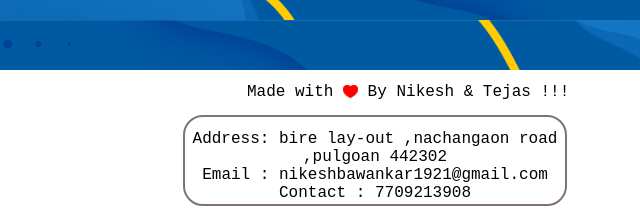
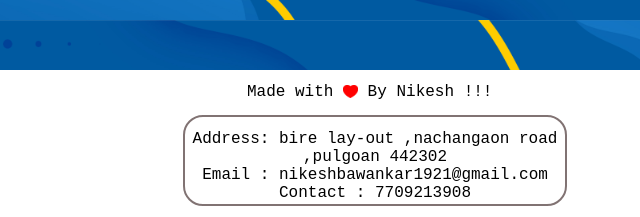
Before and after one commit to NikeshBawankar1921/GAMe.github.io, a plain HTML site: page index.html in a window 1280 px wide. Shown: the part 780-997 px from the top of the page, 265-905 px from the left. Drawn offline with Linux system fonts and the light colour scheme; a script that the page names is missing.

Commit message:
Update index.html

```diff
--- a/index.html
+++ b/index.html
@@ -128,7 +128,7 @@
 
 		</div>
 		<div width="100%" height="70px">
-			<p id="madewith">Made with <img src="heart.png" width="15px" id="dil"> By Nikesh  & Tejas !!!</p>
+			<p id="madewith">Made with <img src="heart.png" width="15px" id="dil"> By Nikesh !!!</p>
 		</div>
 		<div width="100%" height="70px">
 			<p id="info" align="center"> Address: bire lay-out ,nachangaon road ,pulgoan 442302 <br>Email : nikeshbawankar1921@gmail.com<br>Contact : 7709213908</p>
```
